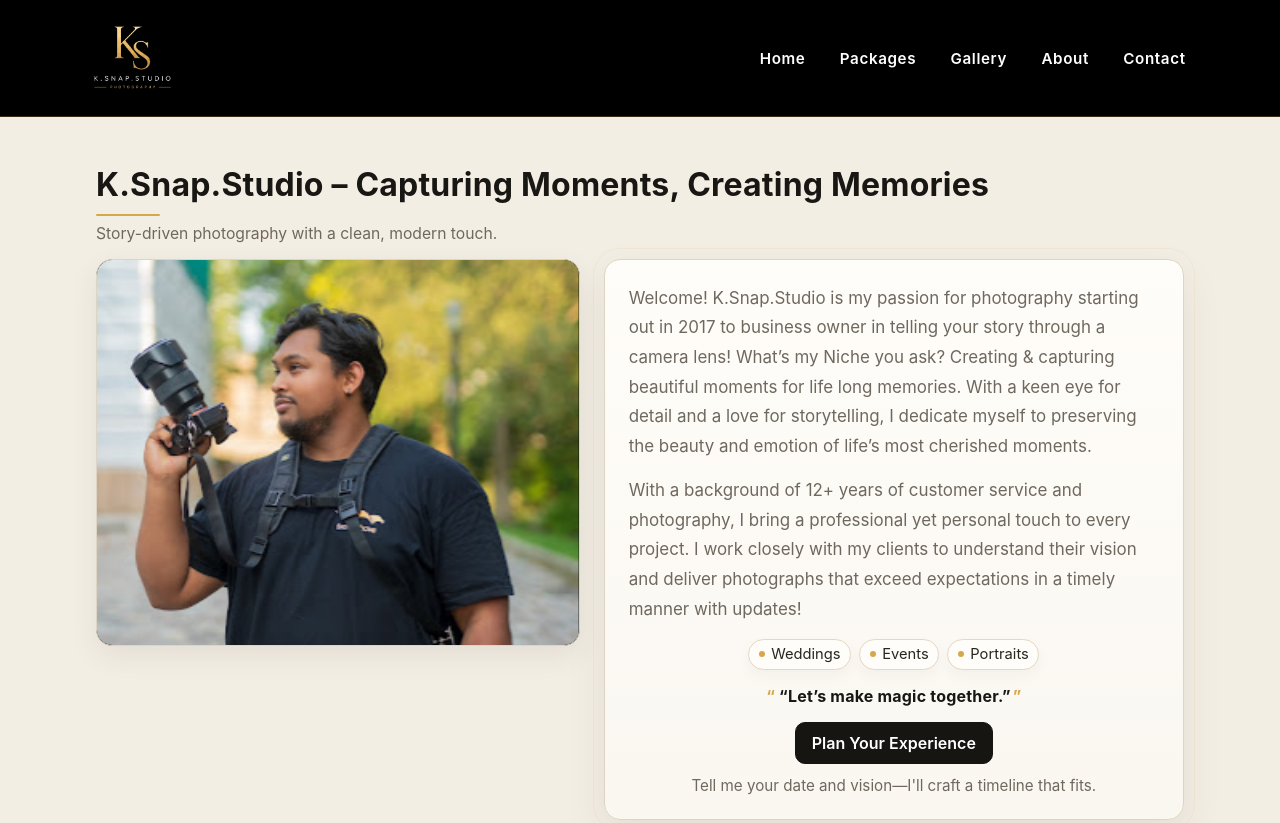
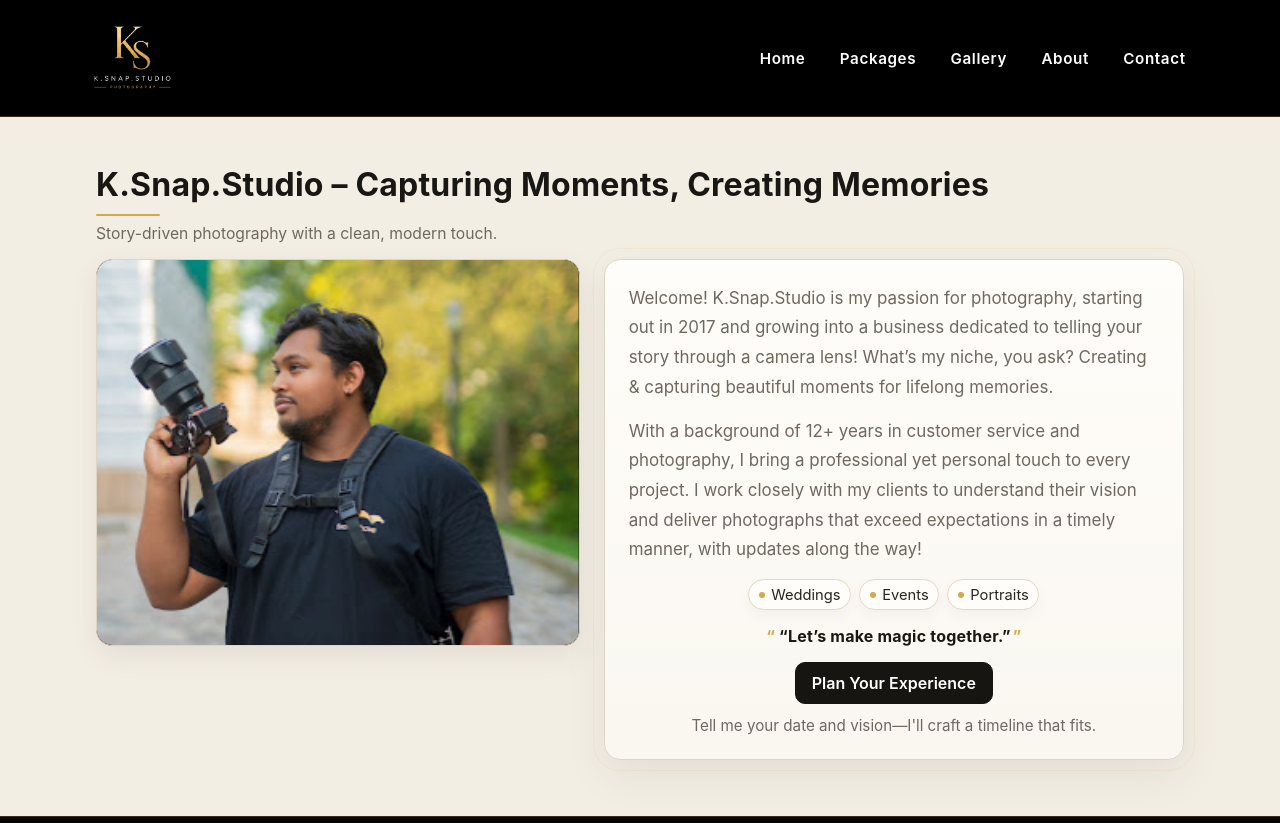
Before and after one commit to ralphdaryn/ksnapstudio, a React (Create React App) app: page /about in a window 1280 px wide. Shown: the top 823 px of the page. Built offline with nearby package versions, Linux system fonts and the light colour scheme; no server answers.

Commit message:
update about me info

```diff
--- a/src/pages/About/About.js
+++ b/src/pages/About/About.js
@@ -40,32 +40,46 @@ const About = () => {
 
             <article className="about__card">
               <p className="about__text">
-                Welcome! K.Snap.Studio is my passion for photography starting out
-                in 2017 to business owner in telling your story through a camera
-                lens! What’s my Niche you ask? Creating &amp; capturing beautiful
-                moments for life long memories. With a keen eye for detail and a
-                love for storytelling, I dedicate myself to preserving the beauty
-                and emotion of life’s most cherished moments.
+                Welcome! K.Snap.Studio is my passion for photography, starting
+                out in 2017 and growing into a business dedicated to telling
+                your story through a camera lens! What’s my niche, you ask?
+                Creating & capturing beautiful moments for lifelong memories.
               </p>
 
               <p className="about__text">
-                With a background of 12+ years of customer service and
+                With a background of 12+ years in customer service and
                 photography, I bring a professional yet personal touch to every
-                project. I work closely with my clients to understand their vision
-                and deliver photographs that exceed expectations in a timely
-                manner with updates!
+                project. I work closely with my clients to understand their
+                vision and deliver photographs that exceed expectations in a
+                timely manner, with updates along the way!
               </p>
 
-              <div className="about__pillrow" role="list" aria-label="Focus areas">
-                <span className="about__pill" role="listitem">Weddings</span>
-                <span className="about__pill" role="listitem">Events</span>
-                <span className="about__pill" role="listitem">Portraits</span>
+              <div
+                className="about__pillrow"
+                role="list"
+                aria-label="Focus areas"
+              >
+                <span className="about__pill" role="listitem">
+                  Weddings
+                </span>
+                <span className="about__pill" role="listitem">
+                  Events
+                </span>
+                <span className="about__pill" role="listitem">
+                  Portraits
+                </span>
               </div>
 
-              <blockquote className="about__pull">“Let’s make magic together.”</blockquote>
+              <blockquote className="about__pull">
+                “Let’s make magic together.”
+              </blockquote>
 
               <div className="about__cta">
-                <Link className="about__btn" to="/contact" aria-label="Go to contact page">
+                <Link
+                  className="about__btn"
+                  to="/contact"
+                  aria-label="Go to contact page"
+                >
                   Plan Your Experience
                 </Link>
               </div>
--- a/src/pages/Main/Main.js
+++ b/src/pages/Main/Main.js
@@ -78,14 +78,14 @@ export default function Main() {
   const [heroIndex, setHeroIndex] = useState(0);
 
   const [fitModes, setFitModes] = useState(
-    Array(HERO_SLIDES.length).fill("cover")
+    Array(HERO_SLIDES.length).fill("cover"),
   );
 
   // Auto-advance hero slides
   useEffect(() => {
     const id = setInterval(
       () => setHeroIndex((i) => (i + 1) % HERO_SLIDES.length),
-      5000
+      5000,
     );
 
     return () => clearInterval(id);
@@ -115,7 +115,7 @@ export default function Main() {
             });
 
           img.src = src;
-        })
+        }),
     );
 
     Promise.all(loaders).then((results) => {
@@ -160,9 +160,7 @@ export default function Main() {
               className={`main__hero-slide ${
                 idx === heroIndex ? "main__hero-slide--active" : ""
               } ${
-                fitModes[idx] === "contain"
-                  ? "main__hero-slide--contain"
-                  : ""
+                fitModes[idx] === "contain" ? "main__hero-slide--contain" : ""
               }`}
               style={{ backgroundImage: `url(${src})` }}
             />
@@ -172,9 +170,7 @@ export default function Main() {
         <div className="main__container">
           <h1 className="main__title">K.Snap.Studio</h1>
 
-          <p className="main__tagline">
-            Capturing Moments, Creating Memories
-          </p>
+          <p className="main__tagline">Capturing Moments, Creating Memories</p>
 
           <p className="main__subtitle">
             Weddings • Events • Portraits — serving the GTA with a modern,
@@ -262,10 +258,10 @@ export default function Main() {
 
             <article className="main__about-card">
               <p className="main__about-text">
-                Welcome! K.Snap.Studio is my passion for photography starting
-                out in 2017 to business owner in telling your story through a
-                camera lens. My niche is creating &amp; capturing beautiful
-                moments for lifelong memories.
+                Welcome! K.Snap.Studio is my passion for photography, starting
+                out in 2017 and growing into a business dedicated to telling
+                your story through a camera lens! What’s my niche, you ask?
+                Creating & capturing beautiful moments for lifelong memories.
               </p>
 
               <div
@@ -368,11 +364,7 @@ export default function Main() {
               {TESTIMONIALS.map((t) => (
                 <li key={t.id} className="main__reviewsItem">
                   <figure className="main__tcard">
-                    <img
-                      className="main__tcard-img"
-                      src={t.img}
-                      alt={t.alt}
-                    />
+                    <img className="main__tcard-img" src={t.img} alt={t.alt} />
 
                     <span className="main__tcard-quote" aria-hidden="true">
                       “
```
